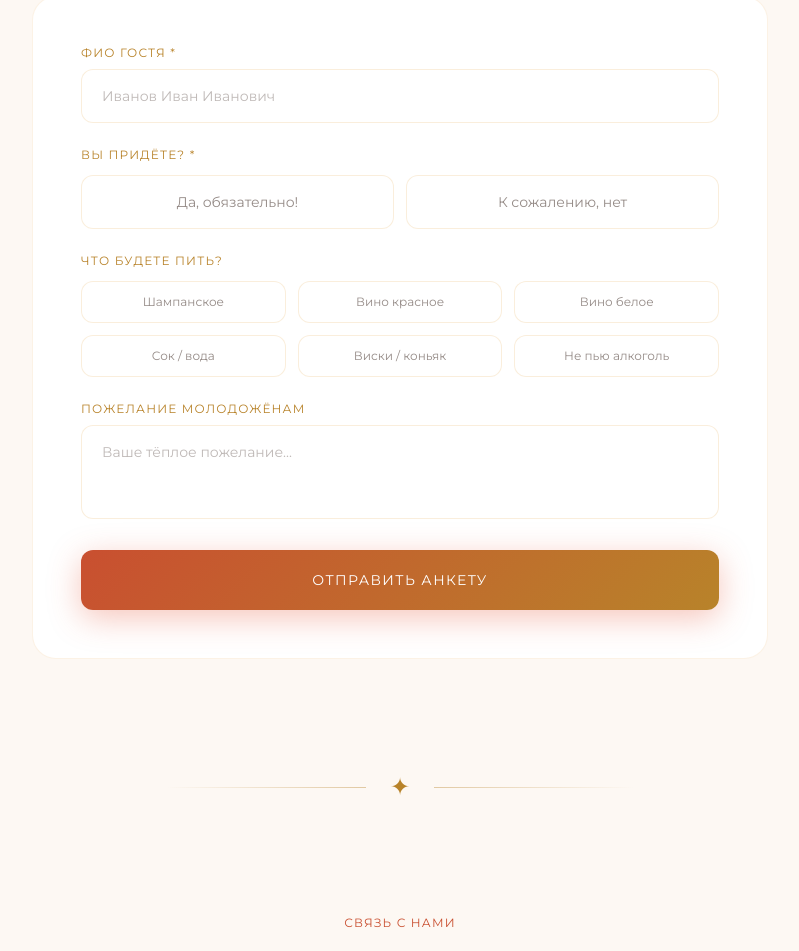
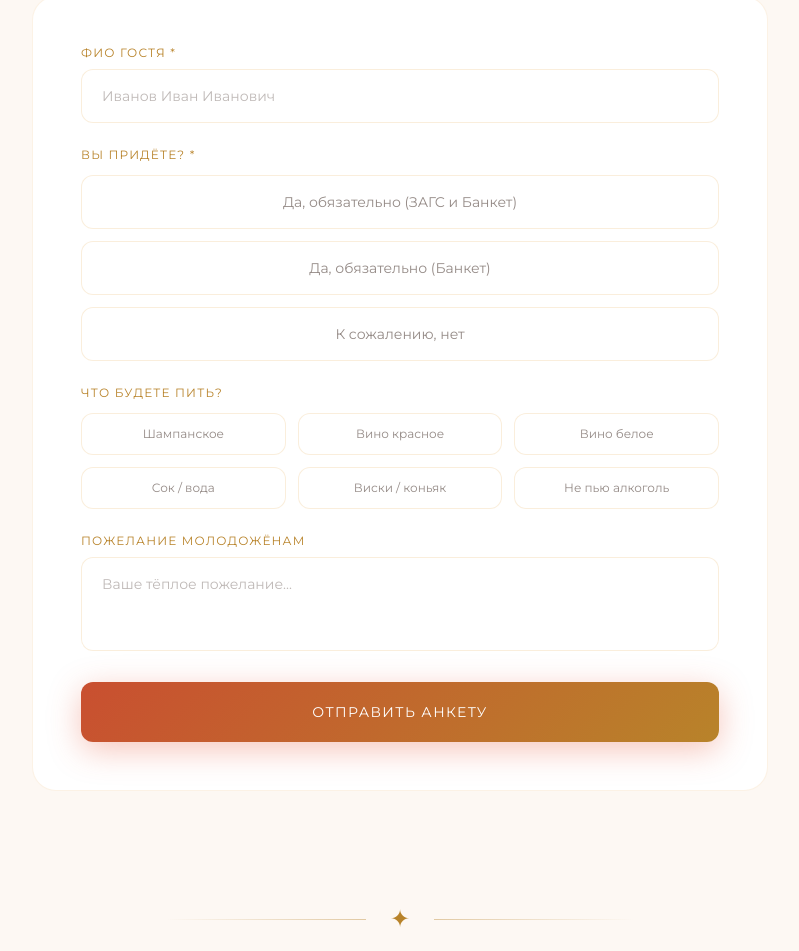
Before and after one commit to pr-poehali-dev/wedding-invitation-site-115, a React (Vite) app: page / in a window 1280 px wide. Shown: the part 4435-5386 px from the top of the page, without its empty margins (240-1039 px from the left). Built offline with nearby package versions, Linux system fonts and the light colour scheme.

Commit message:
feat: change wedding service buttons

```diff
--- a/src/components/wedding/WeddingRsvp.tsx
+++ b/src/components/wedding/WeddingRsvp.tsx
@@ -70,8 +70,8 @@ export default function WeddingRsvp() {
               <label className="font-montserrat text-xs uppercase tracking-widest block" style={{ color: "var(--c-gold)" }}>
                 Вы придёте? *
               </label>
-              <div className="grid grid-cols-2 gap-3">
-                {["Да, обязательно!", "К сожалению, нет"].map(opt => (
+              <div className="grid grid-cols-1 gap-3">
+                {["Да, обязательно (ЗАГС и Банкет)", "Да, обязательно (Банкет)", "К сожалению, нет"].map(opt => (
                   <button
                     key={opt}
                     type="button"
```
